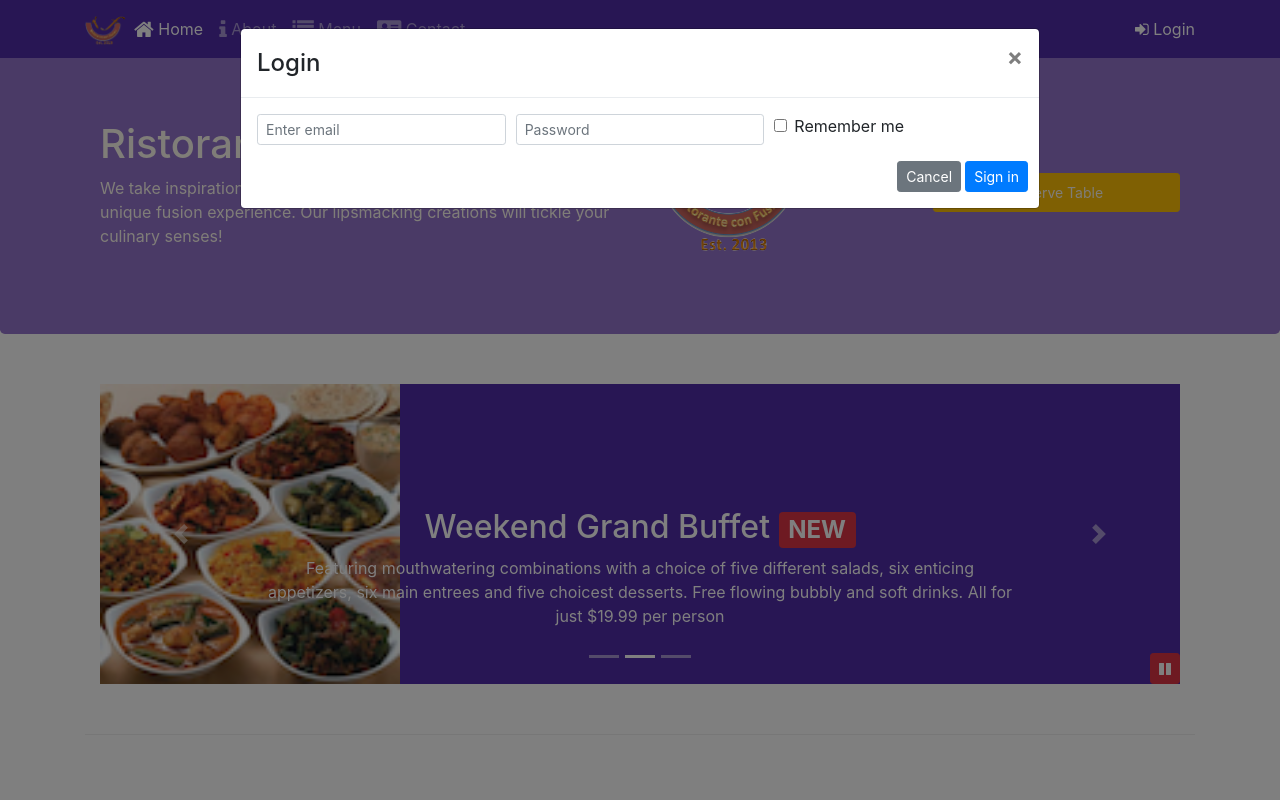
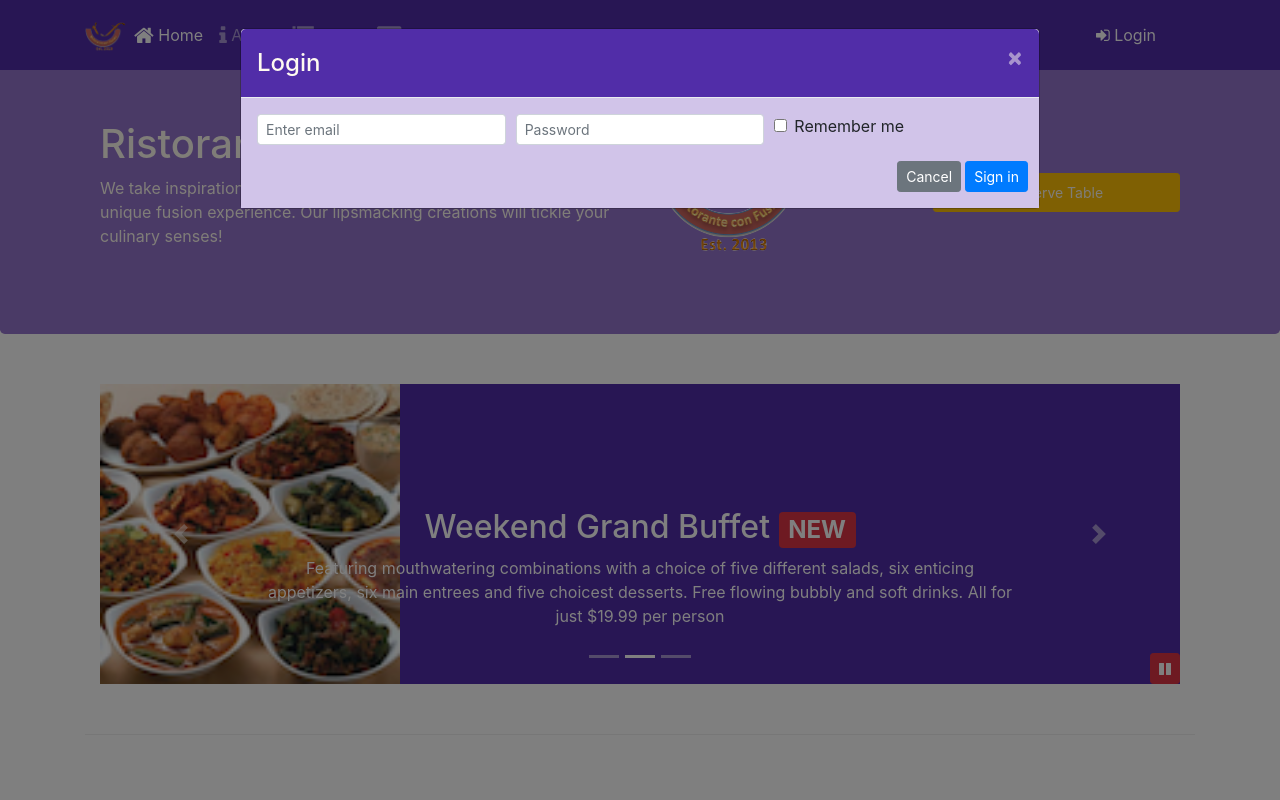
Before and after one commit to and-yida/front-end-web-UI-frameworks-and-tools-bootstrap-treino, a website: page index.html in a window 1280 px wide. Both pictures are taken after a click on the link "Login". Shown: the top 800 px of the page. Drawn offline with nearby package versions, Linux system fonts and the light colour scheme.

Commit message:
Assignment 4

```diff
--- a/css/styles.scss
+++ b/css/styles.scss
@@ -3,7 +3,6 @@ $background-dark: #512DA8;
 $background-light: #9575CD;
 $background-pale: #D1C4E9;
 
-// Height variables
 $carousel-item-height: 300px;
 
 @mixin zero-margin($pad-up-dn, $pad-left-right) {
@@ -55,7 +54,7 @@ body{
 }
 
 .carousel {
-    background:$background-dark;
+    background: $background-dark;
 
     .carousel-item {
         height: $carousel-item-height;
@@ -74,3 +73,19 @@ body{
     bottom: 0px;
     z-index: 1;
 }
+
+.modal {
+
+    .modal-header {
+        background: $background-dark;
+        color: floralwhite;
+
+        .close {
+            color: floralwhite;
+        }
+    }
+
+    .modal-body {
+        background: $background-pale;
+    }
+}
--- a/index.html
+++ b/index.html
@@ -28,9 +28,10 @@
                     <li class="nav-item"><a class="nav-link" href="./contactus.html"><span class="fa fa-address-card fa-lg"></span> Contact</a></li>
                 </ul>
                 <span class="navbar-text">
-                    <a data-toggle="modal" data-target="#loginModal">
-                        <span class="fa fa-sign-in"></span> Login</a>
-                </span>
+                    <a class="btn" id="loginButton">
+                        <span class="fa fa-sign-in"></span> Login
+                        </span>
+                    </a>
             </div>
         </div>
     </nav>
@@ -156,8 +157,8 @@
                     <img src="img/logo.png" class="img-fluid">
                 </div>
                 <div class="col-12 col-sm align-self-center">
-                    <a role="button" class="btn btn-block nav-link btn-sm btn-warning"
-                    data-toggle="modal" data-target="#reserveModal">Reserve Table</a>
+                    <a class="btn btn-block nav-link btn-sm btn-warning" id="reserveButton">
+                        Reserve Table</a>
                 </div>
             </div>
         </div>
@@ -324,6 +325,15 @@
                 }
             });
         });
+
+        $("#loginButton").click(function() {
+            $("#loginModal").modal('toggle');
+        });
+
+        $("#reserveButton").click(function() {
+            $("#reserveModal").modal('toggle');
+        });
+
     </script>
 </body>
 
```
Also changed, not shown: css/styles.css.
